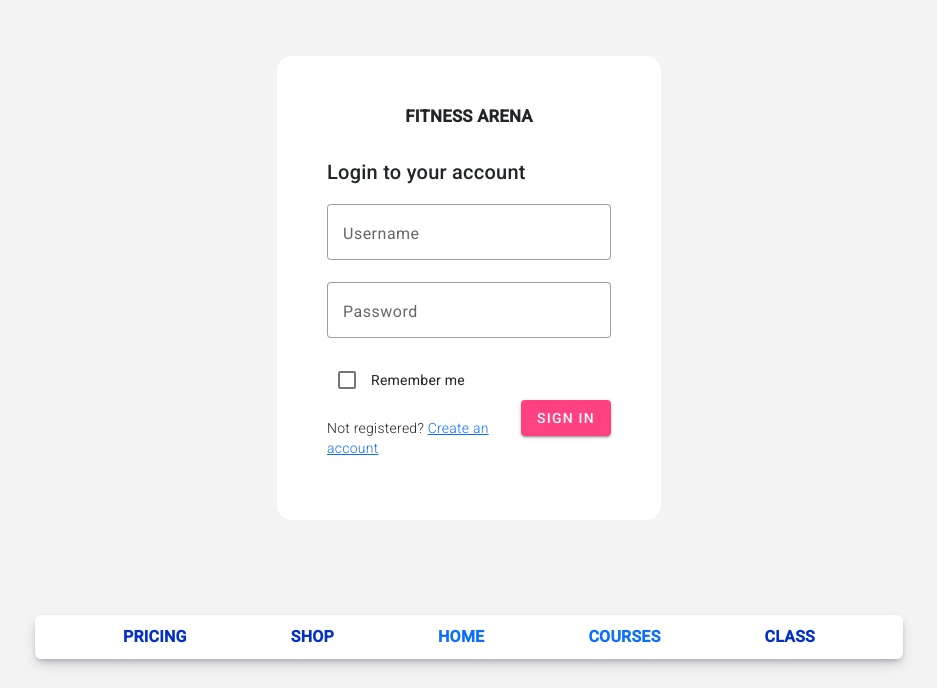
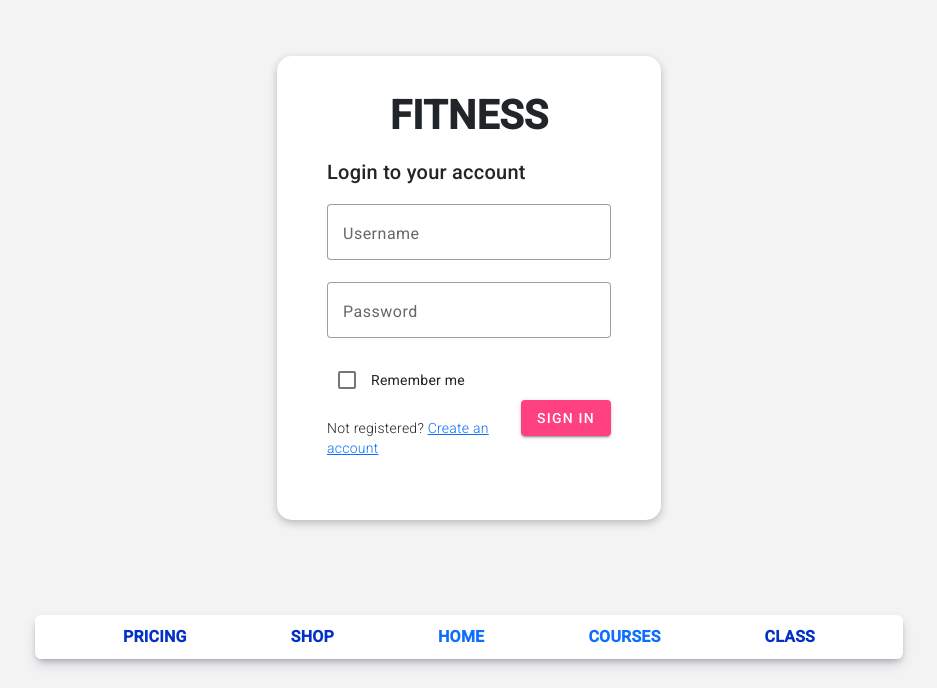
Before and after one commit to itworldbrothers/gymproject, an Angular app: page /auth/login in a window 1280 px wide. Shown: the part 112-800 px from the top of the page, without its empty margins (171-1108 px from the left). Built offline with nearby package versions, Linux system fonts and the light colour scheme.

Commit message:
login, register

```diff
--- a/src/app/auth/login/login.component.css
+++ b/src/app/auth/login/login.component.css
@@ -10,6 +10,7 @@
     width: 30%;
     background-color: #ffffff;
     border-radius: 15px;
+    box-shadow: rgba(0, 0, 0, 0.24) 0px 3px 8px;
 }
 
 .example-form {
@@ -19,22 +20,10 @@
     padding: 50px;
   }
 
-  .logo{
-    display: flex;
-    justify-content: center;
-  }
-
-  .logo h1{
-    font-size: 40px;
-    display: flex;
-    font-weight: 600;
-    margin-bottom: 20px;
-  }
-
   .fitness{
     display: flex;
     justify-content: center;
-    font-size: larger;
+    font-size: 40px;
     font-weight: 900;
     margin-bottom: 30px;
     cursor: pointer;
--- a/src/app/auth/login/login.component.html
+++ b/src/app/auth/login/login.component.html
@@ -1,7 +1,7 @@
 <div class="loginmain">
     <div class="login">
         <form class="example-form">
-          <div class="fitness" [routerLink]="['/']">FITNESS ARENA</div>
+          <div class="fitness" [routerLink]="['/']">FITNESS</div>
             <h2>Login to your account</h2>
 
             <mat-form-field class="example-full-width" appearance="outline">
--- a/src/app/auth/register/register.component.css
+++ b/src/app/auth/register/register.component.css
@@ -13,8 +13,7 @@
     background-color: #fff;
     padding: 70px;
     border-radius: 20px;
-    box-shadow: rgba(0, 0, 0, 0.56) 0px 22px 70px 4px;
-
+    box-shadow: rgba(0, 0, 0, 0.24) 0px 3px 8px;
   }
 
   .fitness{
```
